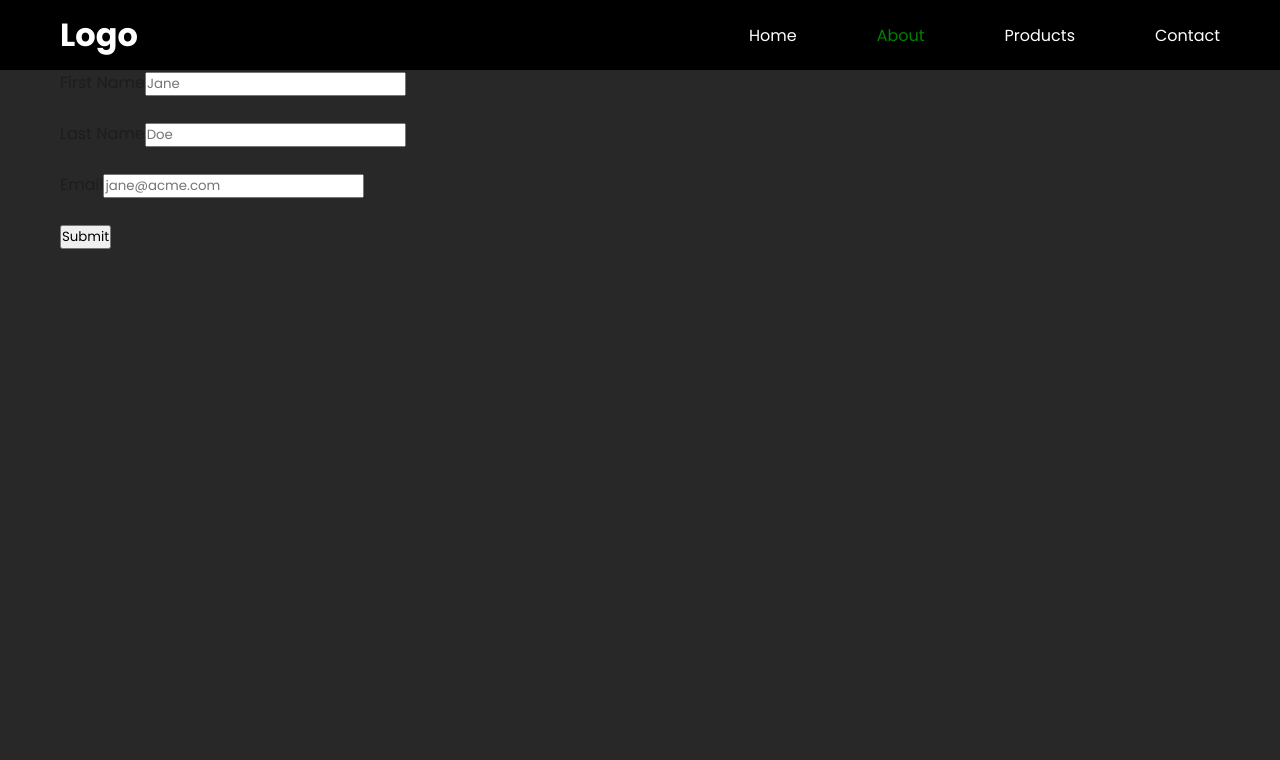
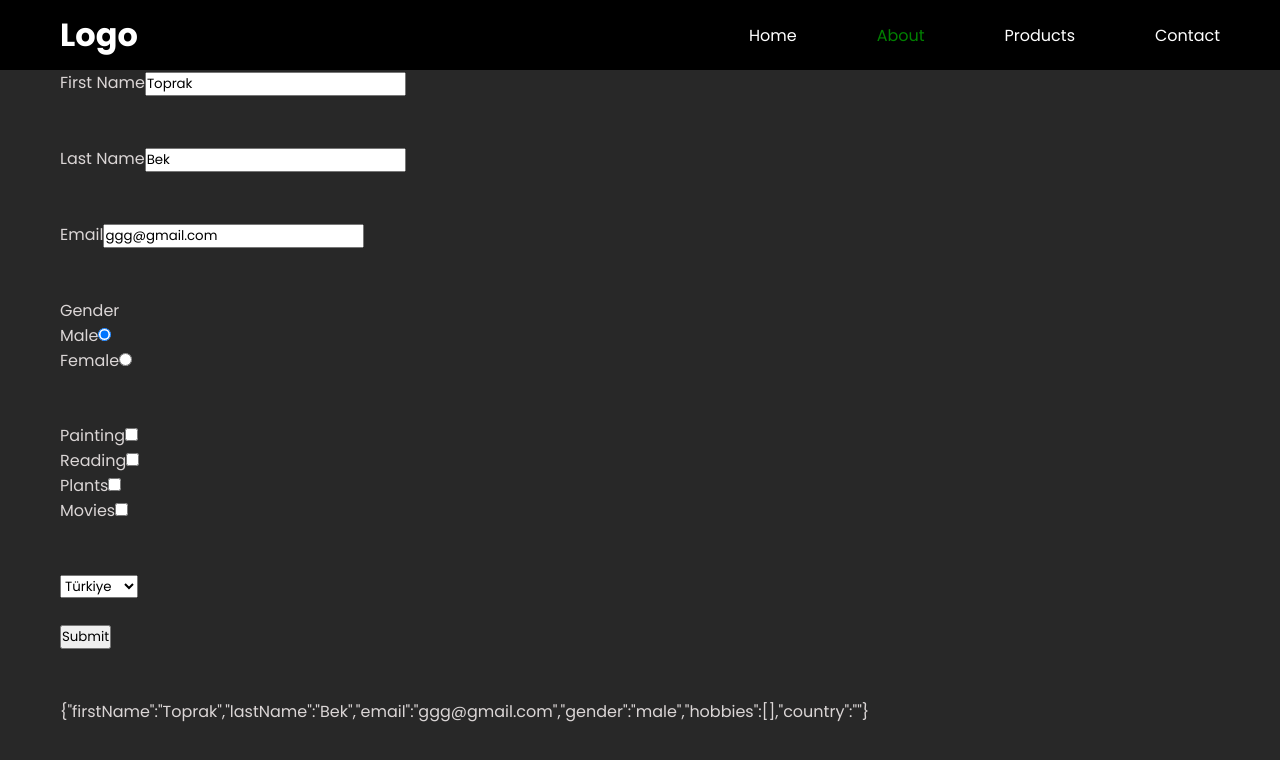
Before and after one commit to serhatbek/react-navbar-usercard, a React (Create React App) app: page /about in a window 1280 px wide. Shown: the top 760 px of the page. Built offline with nearby package versions, Linux system fonts and the light colour scheme.

Commit message:
Formik Radio / Checkbox / Dropdown

```diff
--- a/src/components/Form/BasicFormic.js
+++ /dev/null
@@ -1,80 +0,0 @@
-import { Formik } from 'formik';
-
-const BasicFormic = () => {
-  return (
-    <div>
-      <Formik
-        initialValues={{
-          firstName: '',
-          lastName: '',
-          email: '',
-        }}
-        onSubmit={(values) => {
-          console.log(values, null, 2);
-        }}
-      >
-        {({ handleSubmit, handleChange }) => (
-          <form onSubmit={handleSubmit}>
-            <label htmlFor='firstName'>First Name</label>
-            <input
-              id='firstName'
-              name='firstName'
-              placeholder='Jane'
-              onChange={handleChange}
-            />
-            <br />
-            <br />
-            <label htmlFor='lastName'>Last Name</label>
-
-            <input
-              id='lastName'
-              name='lastName'
-              placeholder='Doe'
-              onChange={handleChange}
-            />
-            <br />
-            <br />
-            <label htmlFor='email'>Email</label>
-            <input
-              id='email'
-              name='email'
-              placeholder='jane@acme.com'
-              onChange={handleChange}
-              type='email'
-            />
-            <br />
-            <br />
-            <button type='submit'>Submit</button>
-          </form>
-        )}
-      </Formik>
-    </div>
-  );
-};
-
-export default BasicFormic;
-
-// import { Formik, Field, Form } from 'formik';
-
-{
-  /* <Form>
-<label htmlFor='firstName'>First Name</label>
-<Field id='firstName' name='firstName' placeholder='Jane' />
-<br />
-<br />
-<label htmlFor='lastName'>Last Name</label>
-<Field id='lastName' name='lastName' placeholder='Doe' />
-<br />
-<br />
-<label htmlFor='email'>Email</label>
-<Field
-  id='email'
-  name='email'
-  placeholder='jane@acme.com'
-  type='email'
-/>
-<br />
-<br />
-<button type='submit'>Submit</button>
-</Form> */
-}
--- /dev/null
+++ b/src/components/Form/BasicFormik.js
@@ -0,0 +1,183 @@
+import { Formik } from 'formik';
+
+const BasicFormik = () => {
+  return (
+    <div>
+      <Formik
+        initialValues={{
+          firstName: 'Toprak',
+          lastName: 'Bek',
+          email: 'ggg@gmail.com',
+          gender: 'male',
+          hobbies: [],
+          country: '',
+        }}
+        onSubmit={(values) => {
+          console.log(values, null, 2);
+        }}
+      >
+        {({ handleSubmit, handleChange, values }) => (
+          <form onSubmit={handleSubmit}>
+            <div className='form__row'>
+              <label htmlFor='firstName'>First Name</label>
+              <input
+                id='firstName'
+                name='firstName'
+                placeholder='Jane'
+                onChange={handleChange}
+                value={values.firstName}
+              />
+            </div>
+            <br />
+            <br />
+
+            <div className='form__row'>
+              <label htmlFor='lastName'>Last Name</label>
+              <input
+                id='lastName'
+                name='lastName'
+                placeholder='Doe'
+                onChange={handleChange}
+                value={values.lastName}
+              />
+            </div>
+
+            <br />
+            <br />
+
+            <div className='form__row'>
+              <label htmlFor='email'>Email</label>
+              <input
+                id='email'
+                name='email'
+                placeholder='jane@acme.com'
+                onChange={handleChange}
+                type='email'
+                value={values.email}
+              />
+            </div>
+
+            <br />
+            <br />
+
+            <div className='form__radio'>
+              <label htmlFor='gender'>Gender</label>
+              <br />
+              <span>Male</span>
+              <input
+                type='radio'
+                name='gender'
+                value='male'
+                onChange={handleChange}
+                checked={values.gender === 'male'}
+              />
+              <br />
+
+              <span>Female</span>
+              <input
+                type='radio'
+                name='gender'
+                value='female'
+                onChange={handleChange}
+                checked={values.gender === 'female'}
+              />
+            </div>
+
+            <br />
+            <br />
+
+            <div className='form__checkbox'>
+              <div>
+                Painting
+                <input
+                  type='checkbox'
+                  name='hobbies'
+                  value='Painting'
+                  onChange={handleChange}
+                />
+              </div>
+              <div>
+                Reading
+                <input
+                  type='checkbox'
+                  name='hobbies'
+                  value='Reading'
+                  onChange={handleChange}
+                />
+              </div>
+              <div>
+                Plants
+                <input
+                  type='checkbox'
+                  name='hobbies'
+                  value='Plants'
+                  onChange={handleChange}
+                />
+              </div>
+              <div>
+                Movies
+                <input
+                  type='checkbox'
+                  name='hobbies'
+                  value='Movies'
+                  onChange={handleChange}
+                />
+              </div>
+            </div>
+
+            <br />
+            <br />
+
+            <select
+              name='country'
+              value={values.country}
+              onChange={handleChange}
+            >
+              <option value='tr'>Türkiye</option>
+              <option value='usa'>Amerika</option>
+              <option value='en'>İngiltere</option>
+            </select>
+
+            <br />
+            <br />
+
+            <div className='form__action'>
+              <button type='submit'>Submit</button>
+            </div>
+            <br />
+            <br />
+
+            <div>{JSON.stringify(values)}</div>
+          </form>
+        )}
+      </Formik>
+    </div>
+  );
+};
+
+export default BasicFormik;
+
+// import { Formik, Field, Form } from 'formik';
+
+{
+  /* <Form>
+<label htmlFor='firstName'>First Name</label>
+<Field id='firstName' name='firstName' placeholder='Jane' />
+<br />
+<br />
+<label htmlFor='lastName'>Last Name</label>
+<Field id='lastName' name='lastName' placeholder='Doe' />
+<br />
+<br />
+<label htmlFor='email'>Email</label>
+<Field
+  id='email'
+  name='email'
+  placeholder='jane@acme.com'
+  type='email'
+/>
+<br />
+<br />
+<button type='submit'>Submit</button>
+</Form> */
+}
--- a/src/pages/About/About.js
+++ b/src/pages/About/About.js
@@ -1,9 +1,9 @@
-import BasicFormic from '../../components/Form/BasicFormic';
+import BasicFormik from '../../components/Form/BasicFormik';
 
 const About = () => {
   return (
     <div className='container'>
-      <BasicFormic />
+      <BasicFormik />
     </div>
   );
 };
--- a/src/styles/gui/base/_resets.scss
+++ b/src/styles/gui/base/_resets.scss
@@ -56,7 +56,7 @@ body {
   overflow-x: hidden;
   line-height: normal;
   background-color: $bg;
-  color: $text2;
+  color: $text1;
 }
 
 ol,
```
